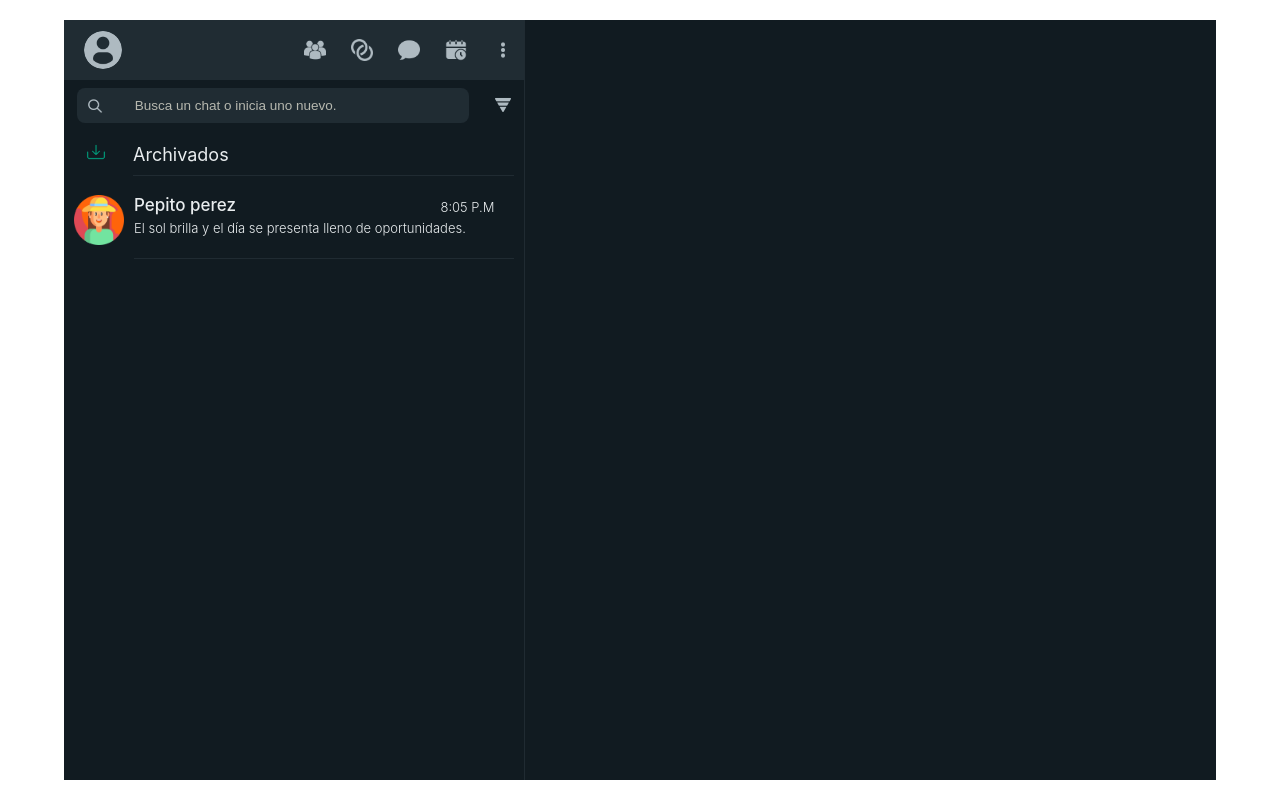
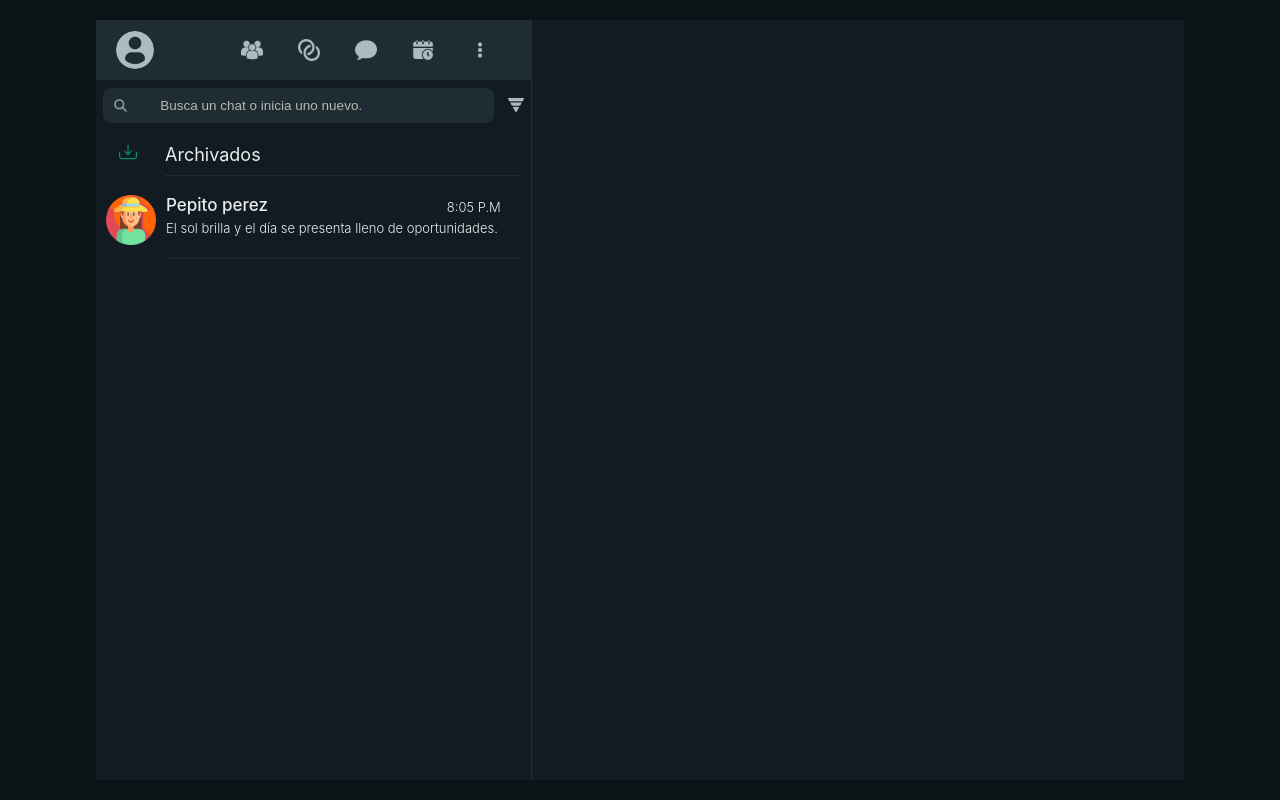
Before and after one commit to chbarr/WhatsApp_Web_Clone, a React app: page / in a window 1280 px wide. Built offline with nearby package versions, Linux system fonts and the light colour scheme.

Commit message:
fixed chatSearcher input width and moved profile media buttons container more to the left to be more accurate with the original desing

```diff
--- a/src/App/App.css
+++ b/src/App/App.css
@@ -1,9 +1,14 @@
-html, body {
+html,
+body {
   font-size: 62.5%;
   margin: 0;
   padding: 0;
   overflow: hidden;
   height: 100%;
+}
+
+body {
+  background-color: #0c1317;
 }
 
 .app-container {
@@ -22,14 +27,15 @@ html, body {
   height: 100%;
 }
 
-.vertical-separator{
-  width: 1px; /* Altura de la línea */
-  height: 100%; /* Ancho igual al contenedor */
+.vertical-separator {
+  width: 1px;
+  height: 100%;
   border: none;
   margin: 0;
   padding: 0;
   background-color: #202b32;
 }
+
 @media (max-width: 768px) {
   .app-container {
     grid-template-columns: 1fr 1fr;
@@ -44,7 +50,7 @@ html, body {
 
 @media (min-width: 1275px) {
   .app-container {
-    width: 90%;
+    width: 85%;
     height: 95vh;
     margin: 20px auto;
   }
--- a/src/ChatSearcher/ChatSearcher.css
+++ b/src/ChatSearcher/ChatSearcher.css
@@ -7,7 +7,7 @@
 .searcher-container-input {
     display: flex;
     align-items: center;
-    width: 85%;
+    width: 90%;
     height: 70%;
     margin-top: 8px;
     background-color: #202c33;
--- a/src/ProfileInfo/ProfileInfo.css
+++ b/src/ProfileInfo/ProfileInfo.css
@@ -19,10 +19,14 @@
     background-size: contain;
 }
 
+.media-buttons-container {
+    margin-right: 40px;
+}
+
 .media-button {
     width: 22px;
     height: 22px;
-    margin-left: 25px;
+    margin-left: 35px;
     border: none;
     background-color: transparent;
     background-repeat: no-repeat;
@@ -31,9 +35,6 @@
     cursor: pointer;
 }
 
-.media-buttons-container {
-    margin-right: 10px;
-}
 
 .media-button:nth-child(1) {
     margin: 0;
```
